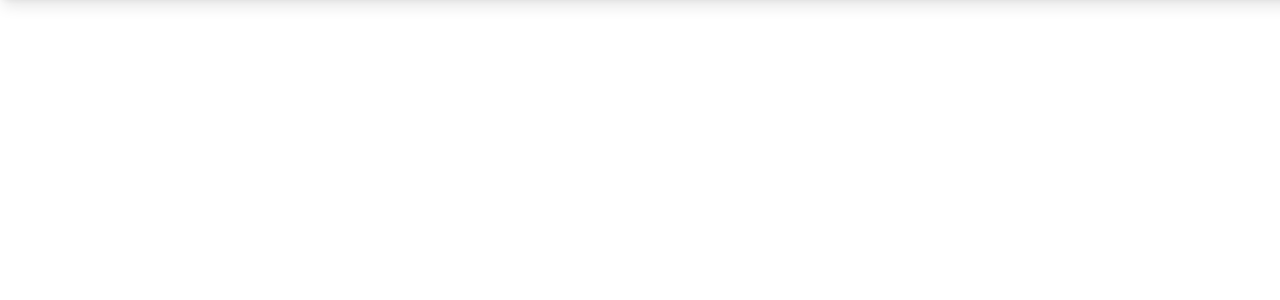
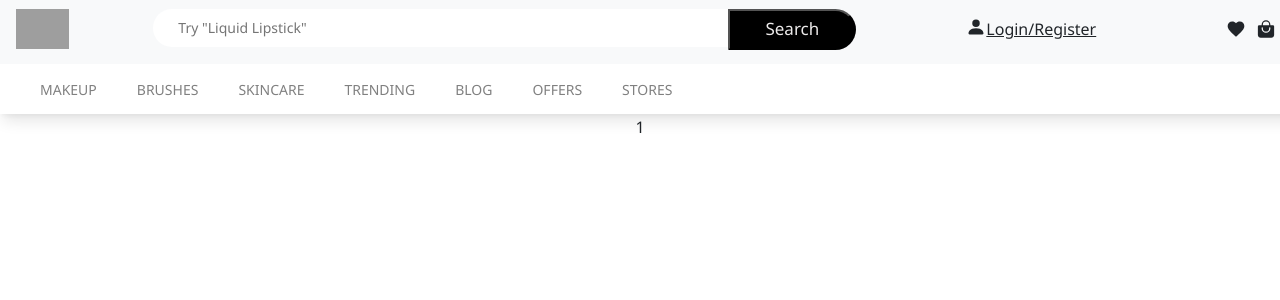
Before and after one commit to Jaya8277/Sugar_Cosmetic, a React (Create React App) app in the folder sugar-cosmetic/: page /product/category/1 in a window 1280 px wide. Shown: the top 300 px of the page. Built offline with nearby package versions, Linux system fonts and the light colour scheme; no server answers; grey boxes are pictures that could not be loaded.

Commit message:
div element

```diff
--- a/sugar-cosmetic/src/Routes/MainRoutes.jsx
+++ b/sugar-cosmetic/src/Routes/MainRoutes.jsx
@@ -3,14 +3,16 @@ import { Route } from 'react-router-dom';
 import { Routes } from 'react-router-dom';
 import { Navbar } from "../Navbar/Navbar";
 import { CategoryCard } from '../components/CategoryCard';
+import {DivCard} from "../components/DivCard"
 import { Home } from '../Homepage/Home';
 const MainRoutes = () => {
   return (
     <>
       <Navbar />
       <Routes>
-        <Route path='/' element={<Home />} />
-        <Route path='/products/:category' element={<CategoryCard />} />
+        <Route path="/" element={<Home />} />
+        <Route path="/products/:category" element={<CategoryCard />} />
+        <Route path="/product/category/:_id" element={<DivCard/>} />
       </Routes>
     </>
   );
--- a/sugar-cosmetic/src/components/CategoryCard.jsx
+++ b/sugar-cosmetic/src/components/CategoryCard.jsx
@@ -7,9 +7,7 @@ import axios from "axios";
 import { Navbar } from "../Navbar/Navbar";
 export const CategoryCard = () => {
   const { category } = useParams();
-  const [products,setProducts] = useState([]);
-  console.log(category);
-
+  const [products, setProducts] = useState([]);
   // eslint-disable-next-line react-hooks/exhaustive-deps
   useEffect(() => {
     axios
@@ -18,11 +16,9 @@ export const CategoryCard = () => {
       )
       .then((res) => {
         setProducts(res.data);
-          console.log(products);
       })
       .catch((err) => err.message);
-
-    },[category]);
+  }, [category]);
 
   const handleSort = (e) => {
     let data1 = products.sort((a, b) => {
@@ -36,15 +32,15 @@ export const CategoryCard = () => {
     setProducts(newUpdatedData);
   };
 
-
-
   return (
     <>
       <div style={{ height: "115px" }}></div>
       <Navbar />
       <div id={styles.infoContain}>
         <div id={styles.info}>
-          <h1 id={styles.h1} style={{marginRight:"10px"}}>{category} </h1>
+          <h1 id={styles.h1} style={{ marginRight: "10px" }}>
+            {category}{" "}
+          </h1>
           <p id={styles.items}>{products.length} items</p>
         </div>
 
--- /dev/null
+++ b/sugar-cosmetic/src/components/DivCard.jsx
@@ -0,0 +1,30 @@
+/* eslint-disable jsx-a11y/alt-text */
+import React, { useEffect, useState } from "react";
+import { useParams } from "react-router-dom";
+import axios from "axios";
+import { Navbar } from "../Navbar/Navbar";
+export const DivCard = () => {
+  const { _id } = useParams();
+  const [products, setProducts] = useState([]);
+  useEffect(() => {
+    axios
+      .get(`https://sugarcosmetic201.herokuapp.com/products/get?_id=${_id}`)
+      .then((res) => {
+        setProducts(res.data[0]);
+
+      })
+      .catch((err) => err.message);
+  }, [_id]);
+
+  return (
+    <>
+      <div style={{ height: "115px" }}></div>
+      <Navbar />
+      <div style={{textAlign:"center"}}>
+        {_id}
+        <br />
+        {products.name}
+      </div>
+    </>
+  );
+};
--- a/sugar-cosmetic/src/components/ProductCard.jsx
+++ b/sugar-cosmetic/src/components/ProductCard.jsx
@@ -3,7 +3,9 @@
 import { Flex } from './Styled';
 import React, { useEffect, useState } from "react";
 import styles from "./Products.module.css";
-export const ProductCard = ({  name,rating, id, image, price }) => {
+import {useNavigate } from 'react-router-dom';
+export const ProductCard = ({  name,rating, id, image, price,_id }) => {
+   const nav = useNavigate();
   const [review, setReview] = useState(0);
 
     useEffect(() => {
@@ -13,7 +15,7 @@ export const ProductCard = ({  name,rating, id, image, price }) => {
   return (
     <>
       <Flex data-testid="single-product-item" key={id}>
-        <div id={styles.unit}>
+        <div id={styles.unit} onClick={() => nav(`/product/category/${_id}`)} style={{cursor:"pointer"}}>
           <img id={styles.img} src={image} />
           <p id={styles.name}>{name}</p>
           <p id={styles.price}>RS .{price}</p>
@@ -30,9 +32,7 @@ export const ProductCard = ({  name,rating, id, image, price }) => {
           </div>
 
           <div id={styles.btnHold}>
-
             <button>
-
               <img
                 className={styles.whislisticon}
                 src="https://cdn3.iconfinder.com/data/icons/marketing-e-commerce/128/icons_-_marketing-41-512.png"
```
Also changed, not shown: sugar-cosmetic/public/robots.txt (deleted). Lines whose indentation alone changed are shown as unchanged.
